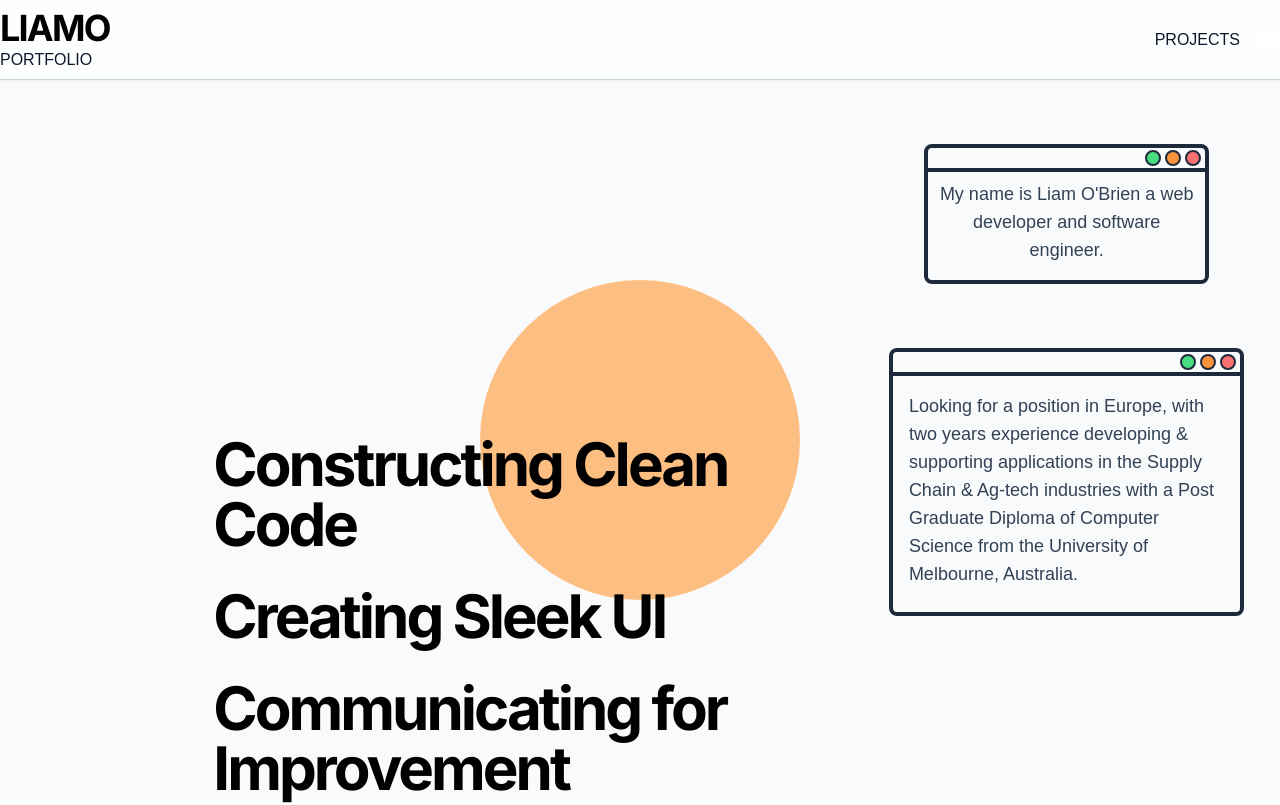
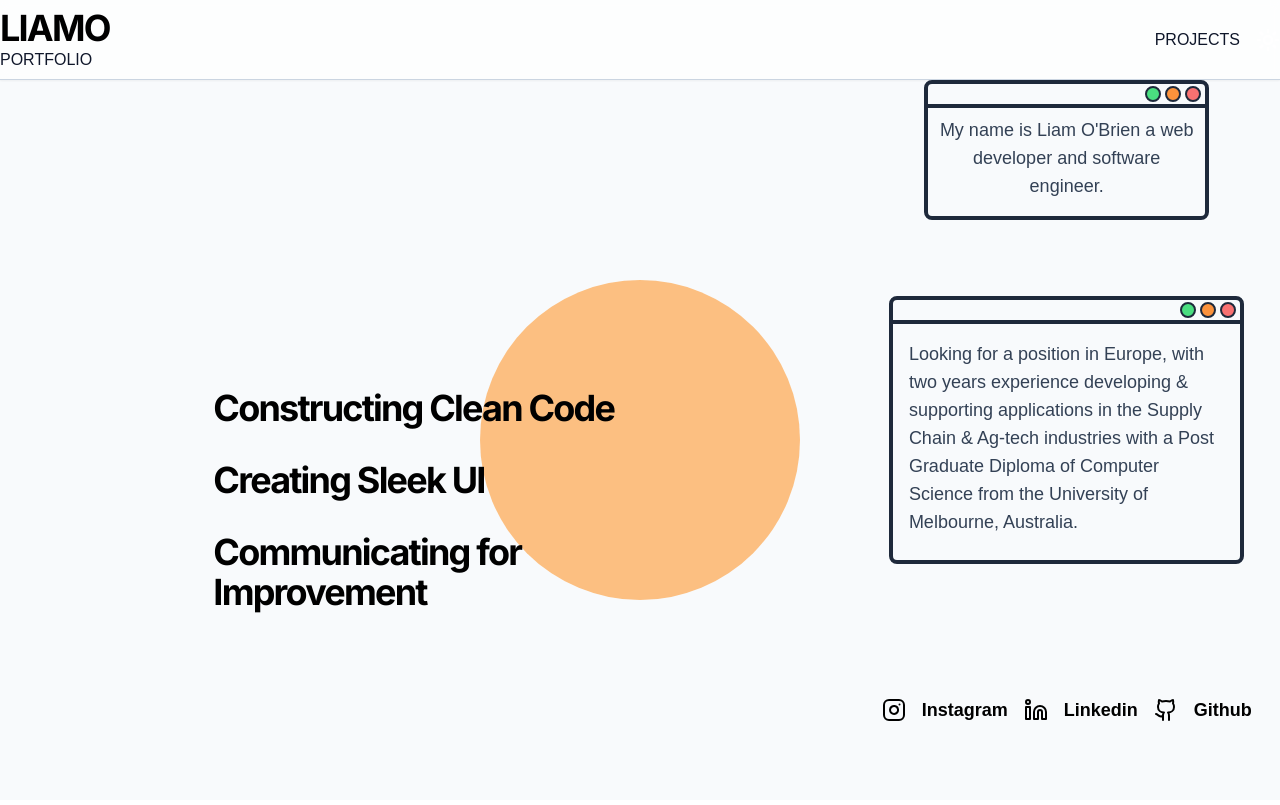
Before and after one commit to liamasis/testfolio, a Next.js app: page / in a window 1280 px wide. Shown: the top 805 px of the page. Built offline with nearby package versions, Linux system fonts and the light colour scheme; a web font is replaced by a local one.

Commit message:
fixing the rows, overflow was not allowed for the mac boxes, causing issues with h-full w-full

```diff
--- a/src/app/page.tsx
+++ b/src/app/page.tsx
@@ -18,11 +18,11 @@ export default function Home() {
           <LargeHeading size={'lg'} className="py-4 2xl:py-8">Communicating for <br/>Improvement</LargeHeading>
 
         </div>
-        <div className="col-start-1 col-span-2 xl:col-start-5 h-full w-full flex-grow items-start grid grid-rows-3 xl:grid-rows-4 2xl:grid-rows-6">
+        <div className="col-start-1 col-span-2 xl:col-start-5 h-full w-full flex-grow items-start grid grid-rows-3 xl:grid-rows-6 2xl:grid-rows-6">
 
           <MacBox msg='My name is Liam O&apos;Brien a web developer and software engineer.  ' size='small'/>
 
-          <div className="col-span-2 xl:col-span-1 row-start-2 row-span-2 2xl:row-start-3 xl:row-span-1 h-full w-full flex justify-center items-center ">
+          <div className="col-span-2 xl:col-span-1 row-start-2 row-span-2 2xl:row-start-2 s xl:row-span-3 h-full w-full flex justify-center items-center ">
             <div className="w-5/6 min-h-5/6 flex-col justify-start items-start border-4 border-solid rounded-lg dark:border-slate-500 border-slate-800">
               <div className="h-6 border-b-4 dark:border-500 dark:border-slate-500 border-slate-800 flex flex-row-reverse gap-1 items-center justify-items-end">
                 <div className="pr-1 flex gap-1">
@@ -38,7 +38,7 @@ export default function Home() {
               </div>
             </div>
           </div>
-          <div className="col-start-2 xl:col-span-1 row-span-1 xl:row-start-4 2xl:row-start-4 h-full w-full flex justify-center items-center">
+          <div className="col-start-2 xl:col-span-1 row-span-1 xl:row-start-5 h-full w-full flex justify-center items-center">
             <div className="flex xl:flex-row flex-col items-center justify-center ">
 
               <div className="flex items-center lg:justify-center">
--- a/src/components/ui/LargeHeading.tsx
+++ b/src/components/ui/LargeHeading.tsx
@@ -14,7 +14,7 @@ const headingVariants = cva(
     variants: {
       size: {
         default: 'text-4xl md:text-5xl lg:text-6xl',
-        lg: 'bold text-2xl md:text-5xl lg:text-6xl 2xl:text-7xl xl:text-left',
+        lg: 'bold text-xl md:text-3xl lg:text-4xl 2xl:text-5xl xl:text-left',
         md: 'text-4xl md:text-4xl lg:text-4xl',
         sm: 'text-lg md:text-xl lg:text-2xl',
       },
```
